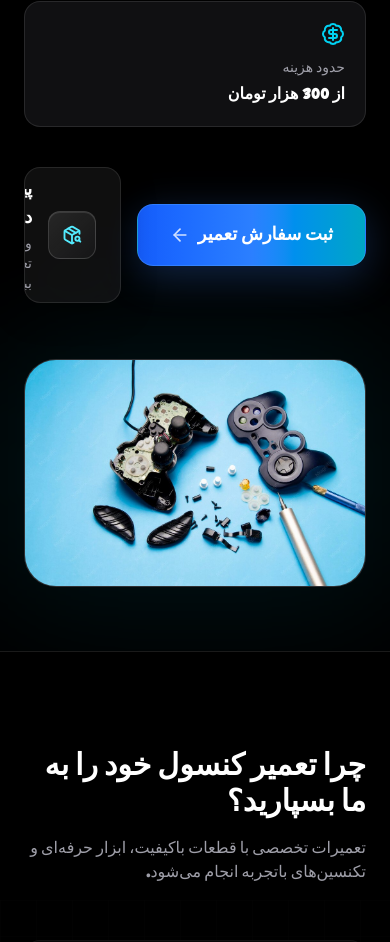
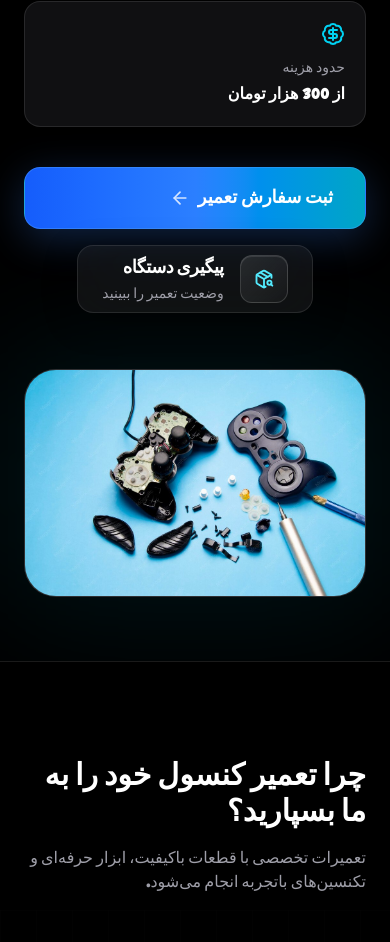
Before and after one commit to saeidAtashin/console-repair, a Next.js app: page /services/controller-repair in a window 390 px wide. Shown: the part 893-1835 px from the top of the page. Built offline with nearby package versions, Linux system fonts and the light colour scheme; no server answers.

Commit message:
add logo and items fixed UI

```diff
--- a/src/app/components/sections/hero/HeroFeatures.tsx
+++ b/src/app/components/sections/hero/HeroFeatures.tsx
@@ -17,7 +17,7 @@ const features = [
 
 export default function HeroFeatures() {
   return (
-    <div className="mt-10 grid gap-4 sm:grid-cols-3">
+    <div className="mt-10 grid gap-4 grid-cols-3">
       {features.map((item, i) => {
         const Icon = item.icon;
 
--- a/src/app/components/ui/cta/CtaButtonGroup.tsx
+++ b/src/app/components/ui/cta/CtaButtonGroup.tsx
@@ -23,7 +23,7 @@ export default function CtaButtonGroup({
 }: CtaButtonGroupProps) {
   return (
     <div
-      className={cn("mt-10 flex flex-wrap items-center gap-4", className)}
+      className={cn("mt-10 flex md:flex-row flex-col flex-wrap items-center gap-4", className)}
     >
       <RepairCtaLink href={repairHref} label={repairLabel} />
       {secondary === "consult" ? (
--- a/src/app/components/ui/cta/MagneticConsultButton.tsx
+++ b/src/app/components/ui/cta/MagneticConsultButton.tsx
@@ -2,7 +2,13 @@
 
 import { motion, useSpring } from "framer-motion";
 import { Phone } from "lucide-react";
-import { useCallback, useEffect, useRef, useState, useSyncExternalStore } from "react";
+import {
+  useCallback,
+  useEffect,
+  useRef,
+  useState,
+  useSyncExternalStore,
+} from "react";
 
 import { SITE_PHONE } from "../../../../lib/seo/site";
 
@@ -81,7 +87,7 @@ export default function MagneticConsultButton() {
   const telHref = `tel:${SITE_PHONE.replace(/\s/g, "")}`;
 
   return (
-    <div className="relative flex-1">
+    <div className="relative flex-1 w-full md:w-auto">
       <motion.div
         aria-hidden
         className="pointer-events-none absolute inset-0 -m-6 rounded-[2rem] bg-cyan-500/10 blur-2xl"
--- a/src/app/components/ui/cta/RepairCtaLink.tsx
+++ b/src/app/components/ui/cta/RepairCtaLink.tsx
@@ -13,7 +13,7 @@ export default function RepairCtaLink({
   return (
     <Link
       href={href}
-      className="group relative inline-flex items-center gap-2 overflow-hidden rounded-2xl border border-blue-400/40 bg-gradient-to-r from-blue-600 via-blue-500 to-cyan-500/90 px-8 py-4 text-lg font-bold text-white shadow-[0_10px_40px_rgba(59,130,246,0.28)] transition duration-300 hover:scale-[1.02] hover:shadow-[0_14px_55px_rgba(34,211,238,0.38)]"
+      className="group w-full md:w-auto relative inline-flex items-center gap-2 overflow-hidden rounded-2xl border border-blue-400/40 bg-gradient-to-r from-blue-600 via-blue-500 to-cyan-500/90 px-8 py-4 text-lg font-bold text-white shadow-[0_10px_40px_rgba(59,130,246,0.28)] transition duration-300 hover:scale-[1.02] hover:shadow-[0_14px_55px_rgba(34,211,238,0.38)]"
     >
       <span className="absolute inset-0 -translate-x-[120%] bg-[linear-gradient(120deg,transparent,rgba(255,255,255,0.28),transparent)] transition duration-700 group-hover:translate-x-[120%]" />
       <span className="relative z-10">{label}</span>
```
Also changed, not shown: public/logos/logo-nobg.png (added).
